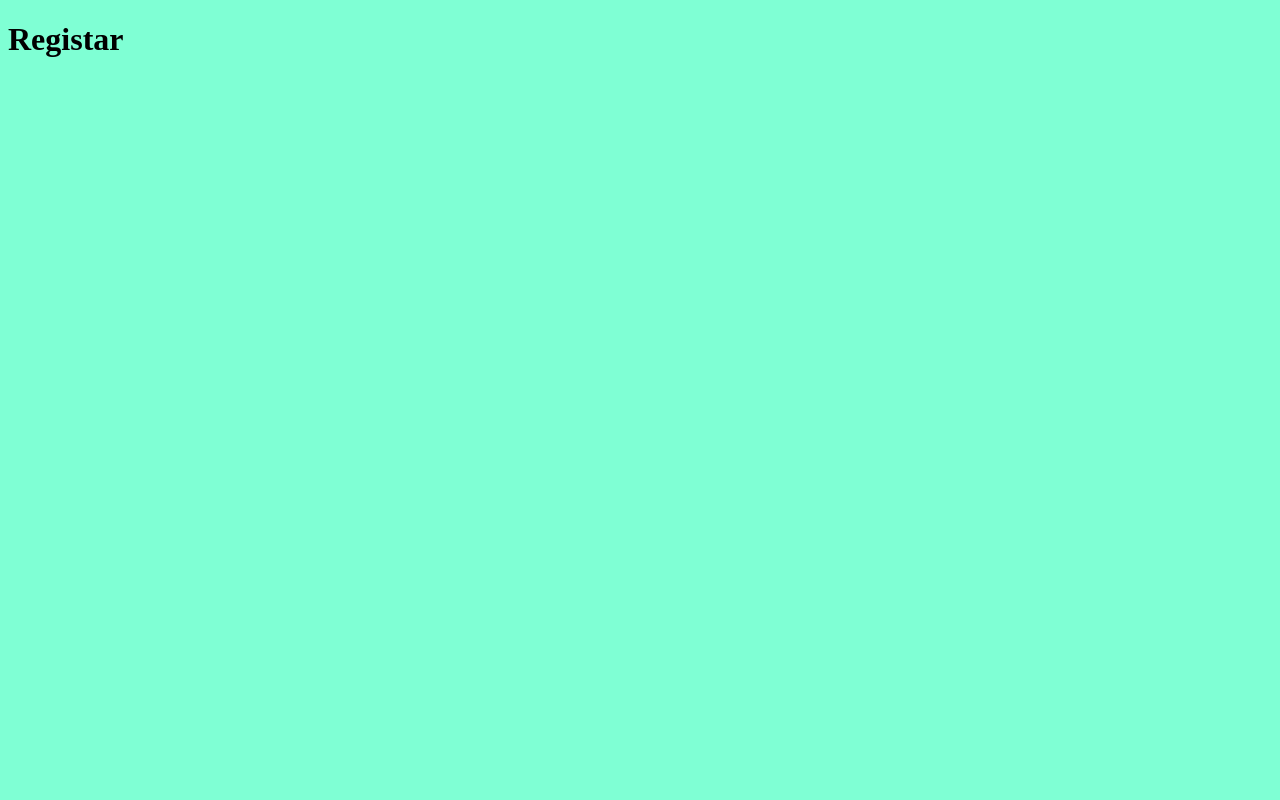
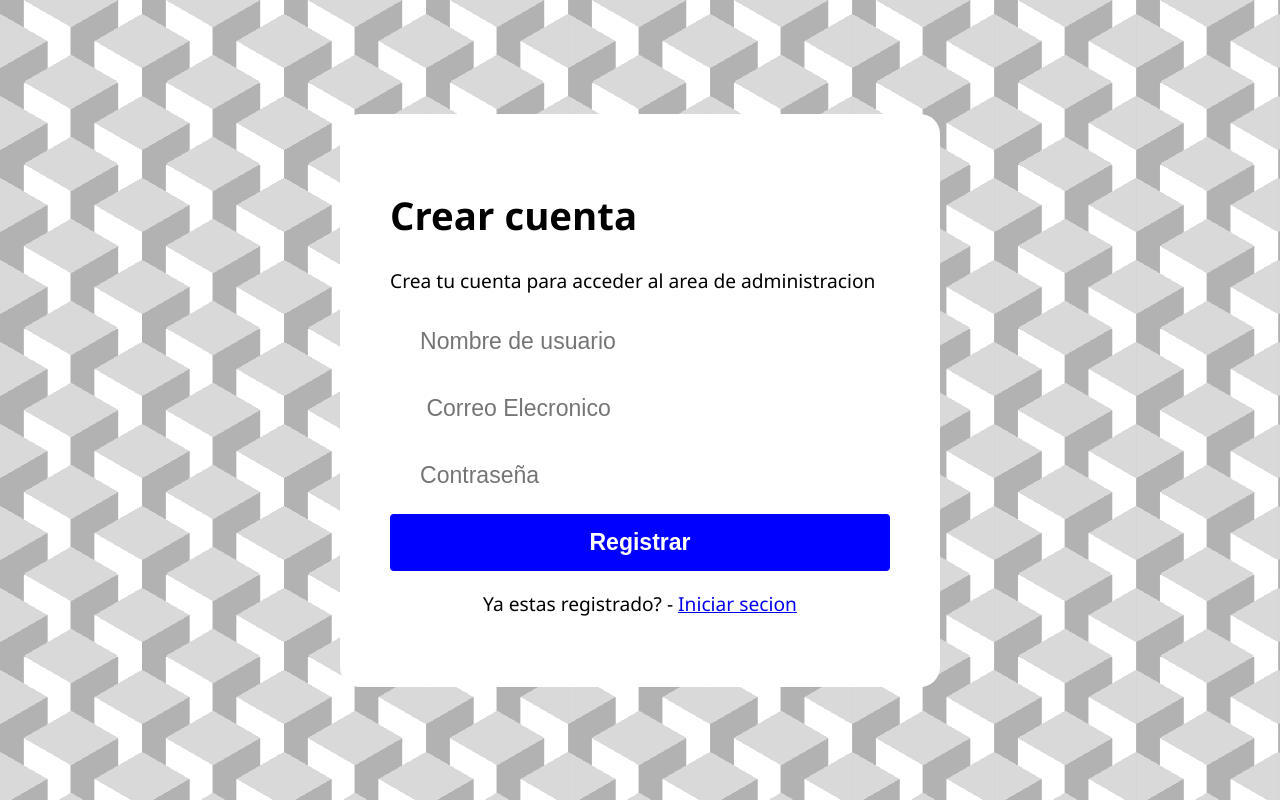
Before and after one commit to marllaest022075/Registro_y_Login, a website: page app/pages/register.html in a window 1280 px wide. Drawn offline with Linux system fonts and the light colour scheme; files that its build step writes are made by us from their sources; files whose address does not match are found by name.

Commit message:
Paginas creadas
Login,Registro y Administracion

```diff
--- a/app/index.js
+++ b/app/index.js
@@ -18,3 +18,4 @@ app.use(express.static(__dirname + '/public'));
 //Rutas
 app.get('/', (req, res) => { res.sendFile(__dirname + '/pages/login.html') });
 app.get('/register', (req, res) => { res.sendFile(__dirname + '/pages/register.html') });
+app.get('/admin', (req, res) => { res.sendFile(__dirname + '/pages/admin/admin.html') });
--- a/app/pages/register.html
+++ b/app/pages/register.html
@@ -8,7 +8,22 @@
 </head>
 
 <body>
-    <h1>Registar</h1>
+    <div class="form-container">
+        <h1>Crear cuenta</h1>
+        <p>Crea tu cuenta para acceder al area de administracion</p>
+        <form id="register-form">
+            <label for="user" class="sr-only">User</label>
+            <input type="text" name="user" id="user" placeholder="Nombre de usuario">
+            <label for="email" class="sr-only">Email</label>
+            <input type="email" name="email" id="email" placeholder=" Correo Elecronico">
+            <label for="password" class="sr-only">Password</label>
+            <input type="password" name="password" id="password" placeholder="Contraseña">
+            <button type="submit">Registrar</button>
+            <p class="error escondido">Error al Registrarse</p>
+        </form>
+        <p>Ya estas registrado? - <a href="/">Iniciar secion</a></p>
+
+    </div>
     <link rel="stylesheet" href="styel.css">
     <script src="register.js" defer></script>
 </body>
--- /dev/null
+++ b/app/public/admin.js
@@ -0,0 +1 @@
+console.log('Administracion Test');
--- a/app/public/styel.css
+++ b/app/public/styel.css
@@ -1,3 +1,78 @@
+html {
+    --s: 82px;
+    /* control the size*/
+    --c1: #b2b2b2;
+    --c2: #ffffff;
+    --c3: #d9d9d9;
+
+    --_g: var(--c3) 0 120deg, #0000 0;
+    background:
+        conic-gradient(from -60deg at 50% calc(100%/3), var(--_g)),
+        conic-gradient(from 120deg at 50% calc(200%/3), var(--_g)),
+        conic-gradient(from 60deg at calc(200%/3), var(--c3) 60deg, var(--c2) 0 120deg, #0000 0),
+        conic-gradient(from 180deg at calc(100%/3), var(--c1) 60deg, var(--_g)),
+        linear-gradient(90deg, var(--c1) calc(100%/6), var(--c2) 0 50%,
+            var(--c1) 0 calc(500%/6), var(--c2) 0);
+    background-size: calc(1.732*var(--s)) var(--s);
+}
+
 body {
-    background-color: aquamarine;
+    margin: 0%;
+    font-family: 'Segoe UI', Tahoma, Geneva, Verdana, sans-serif;
+    display: flex;
+    justify-content: center;
+    align-items: center;
+    min-height: 100svh;
+    font-size: larger;
 }
+
+.form-container {
+    width: 500px;
+    background-color: white;
+    border-radius: 20px;
+    padding: 50px;
+}
+
+form {
+    display: flex;
+    flex-direction: column;
+    gap: 10px;
+
+}
+
+form+p,
+form p {
+    text-align: center;
+}
+
+input,
+button {
+    border-radius: 4px;
+    border: unset;
+    padding: 15px 30px;
+    font-size: larger;
+}
+
+button {
+    background-color: blue;
+    color: white;
+    font-weight: bolder;
+    cursor: pointer;
+}
+
+.error {
+    color: red;
+}
+
+.escondido {
+    display: none;
+}
+
+.sr-only {
+    position: absolute;
+    width: 1px;
+    height: 1px;
+    left: -10000px;
+    top: auto;
+    overflow: hidden;
+}
```
Also changed, not shown: app/pages/admin/admin.html (added, +21 -0 lines), app/pages/login.html (+18 -3 lines), README.md.
